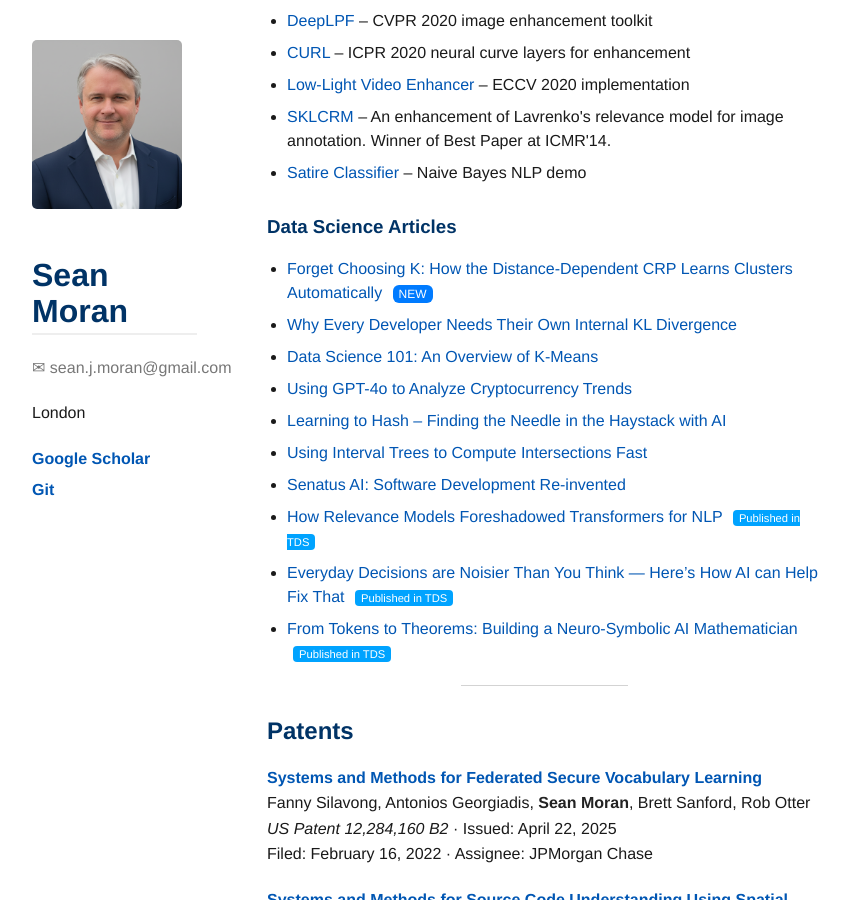
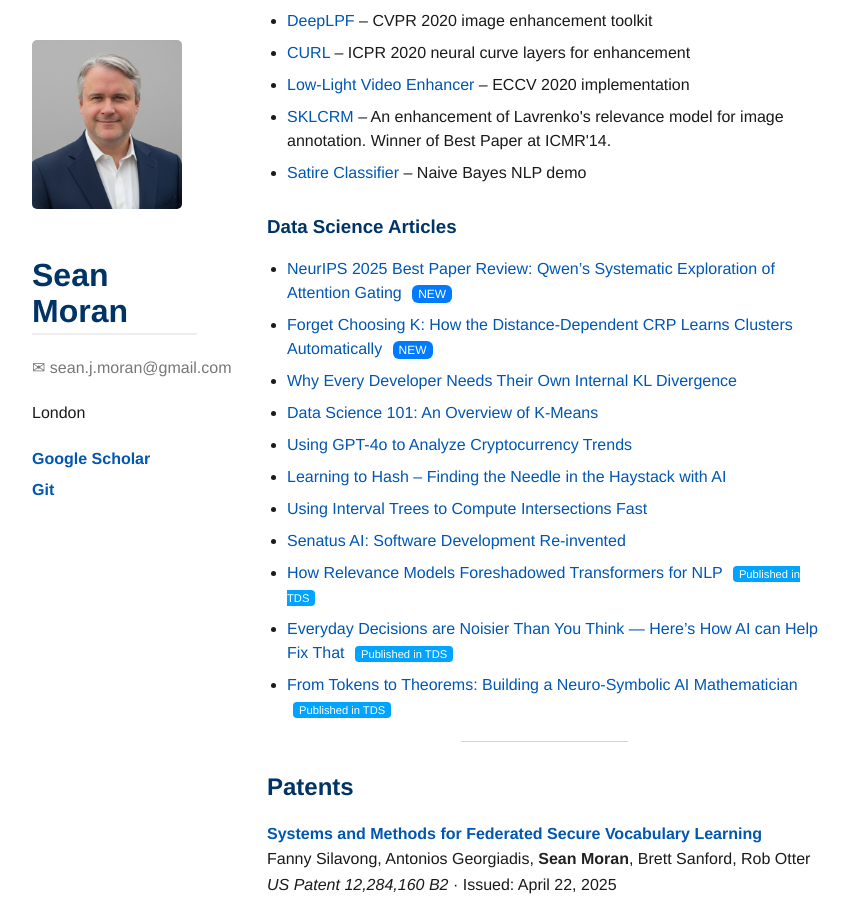
Before and after one commit to sjmoran/sjmoran.github.io, a Jekyll site: the page built from index.md, in a window 1280 px wide and 900 px high, scrolled down 679 px. Shown: the whole window, without its empty margins (8-857 px from the left). Built offline with Jekyll 4.4.1, drawn with Linux system fonts in a browser that asks for light colours.

Commit message:
Update side-projects.html

```diff
--- a/_includes/side-projects.html
+++ b/_includes/side-projects.html
@@ -17,6 +17,14 @@
 
 <h3>Data Science Articles</h3>
 <ul>
+  <li>
+  <a href="https://medium.com/@sean.j.moran/neurips-2025-best-paper-review-qwens-systematic-exploration-of-attention-gating-aff91dd126cb">
+    NeurIPS 2025 Best Paper Review: Qwen’s Systematic Exploration of Attention Gating
+  </a>
+  <span style="background:#007BFF; color:white; padding:2px 6px; margin-left:6px; border-radius:6px; font-size:0.75em;">
+    NEW
+  </span>
+  </li>
   <li>
   <a href="https://medium.com/@sean.j.moran/nonparametric-clustering-of-deep-neural-embeddings-a-gentle-guide-to-the-distance-dependent-crp-d104d5c5b05a">
     Forget Choosing K: How the Distance-Dependent CRP Learns Clusters Automatically
```
